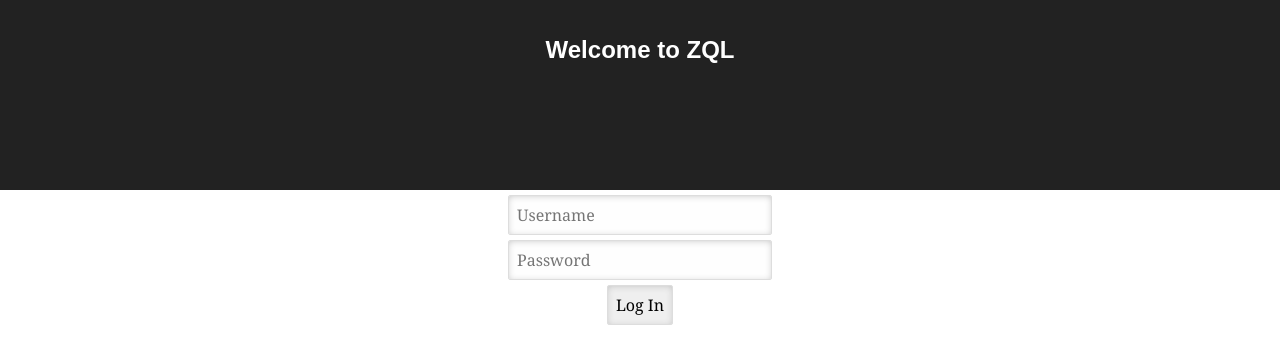
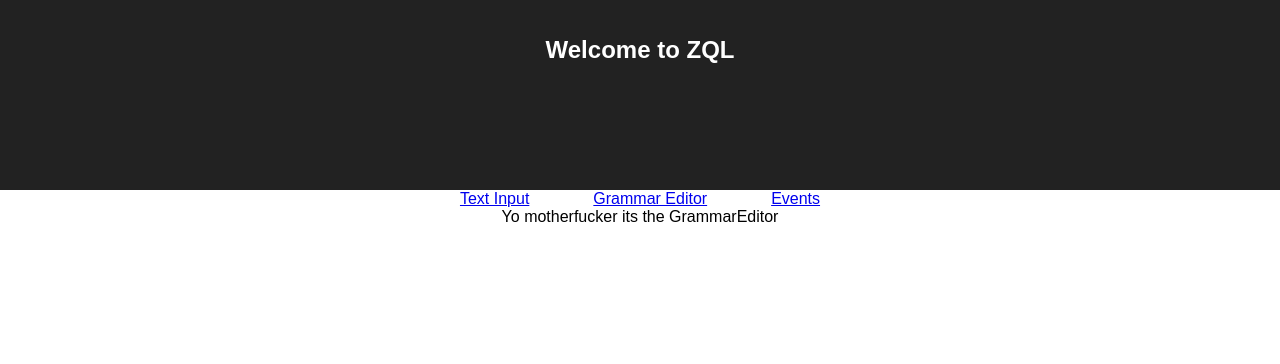
Before and after one commit to Zubdano/zql, a React app in the folder zql-frontend/: page /grammar in a window 1280 px wide. Shown: the top 364 px of the page. Built offline with nearby package versions, Linux system fonts and the light colour scheme; what draft-js-autocomplete-plugin-creator would draw is missing.

Commit message:
added react router

```diff
--- a/zql-frontend/App.js
+++ b/zql-frontend/App.js
@@ -1,8 +1,8 @@
 import React, { Component } from 'react';
+import { Link } from 'react-router-dom'
 
 import './App.scss';
-import TextInput from './components/TextInput';
-import LoginScreen from './components/login';
+import MainRouter from './components/MainRouter';
 
 class App extends Component {
 
@@ -19,10 +19,10 @@ class App extends Component {
         <header className="App-header">
           <h1 className="App-title">Welcome to ZQL</h1>
         </header>
-        { this.state.loggedIn ?  <TextInput /> :
-          <LoginScreen
-            onLogin={() => this.setState({loggedIn: true})}
-          /> }
+        <Link to='/'>Text Input</Link>
+        <Link to='/grammar'>Grammar Editor</Link>
+        <Link to='/events'>Events</Link>
+        <MainRouter />
       </div>
     );
   }
--- a/zql-frontend/App.scss
+++ b/zql-frontend/App.scss
@@ -22,6 +22,11 @@
   font-size: large;
 }
 
+a {
+  padding: 1em;
+  margin: 1em;
+}
+
 @keyframes App-logo-spin {
   from { transform: rotate(0deg); }
   to { transform: rotate(360deg); }
--- /dev/null
+++ b/zql-frontend/components/Auth.js
@@ -0,0 +1,28 @@
+import React, { Component } from 'react';
+
+import TextInput from './TextInput';
+import LoginScreen from './login';
+import GrammarEditor from './GrammarEditor';
+
+class Auth extends Component {
+
+	constructor(props) {
+    super(props);
+    this.state = {
+      loggedIn: false,
+    };
+  }
+
+  render() {
+    return (
+      <div>
+        { this.state.loggedIn ?  <TextInput /> :
+          <LoginScreen
+            onLogin={() => this.setState({loggedIn: true})}
+          /> }
+      </div>
+    );
+  }
+}
+
+export default Auth;
--- /dev/null
+++ b/zql-frontend/components/Events.js
@@ -0,0 +1,14 @@
+import React, { Component } from 'react';
+
+class Events extends Component {
+
+  render() {
+    return (
+      <div>
+        Yo motherfucker its the Events
+      </div>
+    );
+  }
+}
+
+export default Events;
--- /dev/null
+++ b/zql-frontend/components/GrammarEditor.js
@@ -0,0 +1,14 @@
+import React, { Component } from 'react';
+
+class GrammarEditor extends Component {
+
+  render() {
+    return (
+      <div>
+        Yo motherfucker its the GrammarEditor
+      </div>
+    );
+  }
+}
+
+export default GrammarEditor;
--- /dev/null
+++ b/zql-frontend/components/MainRouter.js
@@ -0,0 +1,17 @@
+import React from 'react';
+import { Switch, Route } from 'react-router-dom'
+import Auth from './Auth';
+import GrammarEditor from './GrammarEditor';
+import Events from './Events';
+
+const MainRouter = () => (
+  <main>
+    <Switch>
+      <Route exact path='/' component={Auth}/>
+      <Route path='/grammar' component={GrammarEditor}/>
+      <Route path='/events' component={Events}/>
+    </Switch>
+  </main>
+)
+
+export default MainRouter;
--- a/zql-frontend/index.js
+++ b/zql-frontend/index.js
@@ -3,6 +3,7 @@ import ReactDOM from 'react-dom'
 import { Provider } from 'react-redux';
 import { createStore, applyMiddleware } from 'redux';
 import thunk from 'redux-thunk';
+import { BrowserRouter } from 'react-router-dom';
 
 import './index.scss';
 import App from './App';
@@ -11,8 +12,10 @@ import { reducer } from './reducer';
 let store = createStore(reducer, applyMiddleware(thunk));
 
 ReactDOM.render(
-  <Provider store={store}>
-    <App />
-  </Provider>,
+	<BrowserRouter>
+	  <Provider store={store}>
+	    <App />
+	  </Provider>
+	</BrowserRouter>,
   document.getElementById('root')
 );
--- a/zql-frontend/package.json
+++ b/zql-frontend/package.json
@@ -9,7 +9,8 @@
     "prop-types": "^15.6.0",
     "react": "15.1.0",
     "react-dom": "15.1.0",
-    "react-redux": "^5.0.6",
+    "react-redux": "4.4.7",
+    "react-router-dom": "^4.2.2",
     "redux": "^3.7.2",
     "redux-thunk": "^2.2.0"
   },
```
Also changed, not shown: 1 other file (tests, documents, lock files or other folders).
